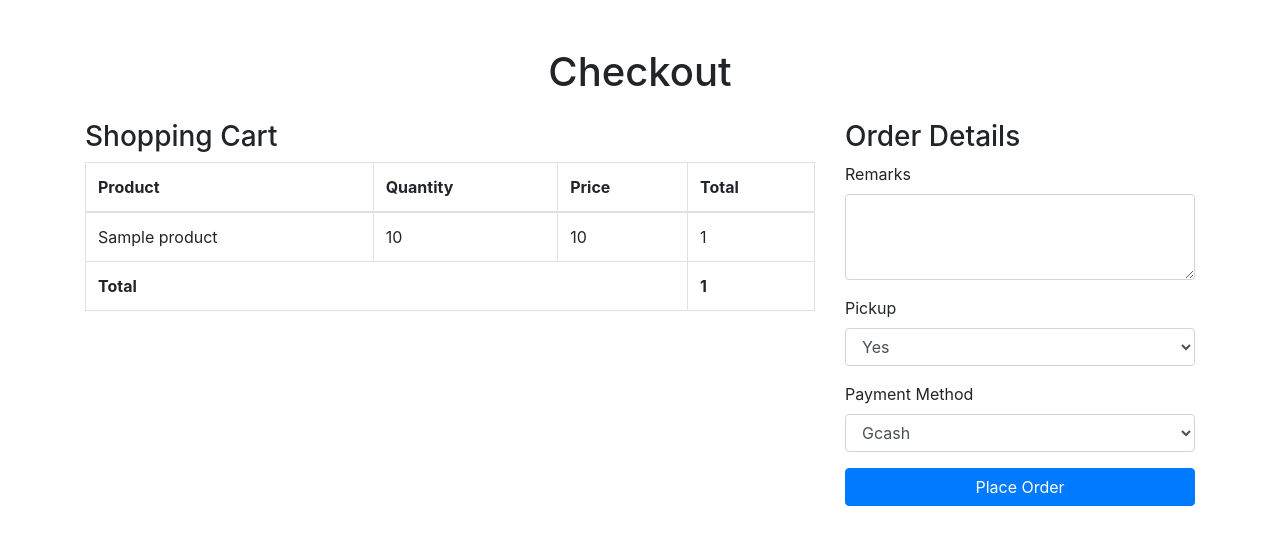
After one commit to JohnLloydProg/Minibakers-Django, a Django app: template main/templates/checkout.html in a window 1280 px wide. The commit adds this page. Shown: the top 545 px of the page. Run offline with Django 5.2, Linux system fonts and the light colour scheme; the template is opened without the code that fills it: most values are stand-ins (such as "Sample title", 1, 10 or a date in 2020).

Commit message:
AYOS NA PAKI DESIGN NG CHECKOUT TY

```diff
--- /dev/null
+++ b/main/templates/checkout.html
@@ -0,0 +1,79 @@
+<!DOCTYPE html>
+<html lang="en">
+<head>
+    <meta charset="UTF-8">
+    <meta name="viewport" content="width=device-width, initial-scale=1.0">
+    <title>Checkout</title>
+    <link href="https://cdn.jsdelivr.net/npm/bootstrap@4.0.0/dist/css/bootstrap.min.css" rel="stylesheet" crossorigin="anonymous">
+</head>
+<body>
+
+<div class="container my-5">
+    <h1 class="text-center mb-4">Checkout</h1>
+
+    <div class="row">
+        <!-- Cart Items Table -->
+        <div class="col-md-8">
+            <h3>Shopping Cart</h3>
+            <table class="table table-bordered">
+                <thead>
+                    <tr>
+                        <th>Product</th>
+                        <th>Quantity</th>
+                        <th>Price</th>
+                        <th>Total</th>
+                    </tr>
+                </thead>
+                <tbody>
+                    {% for item in cart_items %}
+                    <tr>
+                        <td>{{ item.product.name }}</td>
+                        <td>{{ item.quantity }}</td>
+                        <td>{{ item.product.price }}</td>
+                        <td>{{ item.total_price }}</td>
+                    </tr>
+                    {% endfor %}
+                    <tr>
+                        <td colspan="3"><strong>Total</strong></td>
+                        <td><strong>{{ total_price }}</strong></td>
+                    </tr>
+                </tbody>
+            </table>
+        </div>
+
+        <!-- Order Form -->
+        <div class="col-md-4">
+            <h3>Order Details</h3>
+            <form method="POST" action="{% url 'create_order' %}">
+                {% csrf_token %}
+                <div class="form-group">
+                    <label for="remarks">Remarks</label>
+                    <textarea class="form-control" id="remarks" name="remarks" rows="3"></textarea>
+                </div>
+
+                <div class="form-group">
+                    <label for="pickup">Pickup</label>
+                    <select class="form-control" id="pickup" name="pickup">
+                        <option value="True">Yes</option>
+                        <option value="False">No</option>
+                    </select>
+                </div>
+
+                <input type="hidden" name="total_price" value="{{ total_price }}">
+
+                <div class="form-group">
+                    <label for="payment_method">Payment Method</label>
+                    <select class="form-control" id="payment_method" name="payment_method">
+                        <option value="Gcash">Gcash</option>
+                        <option value="Cash on Delivery">Cash on Delivery</option>
+                    </select>
+                </div>
+
+                <button type="submit" class="btn btn-primary btn-block">Place Order</button>
+            </form>
+        </div>
+    </div>
+</div>
+
+</body>
+</html>
--- a/main/templates/orders.html
+++ b/main/templates/orders.html
@@ -102,7 +102,7 @@
           <h3><b> Order #{{ order.id }} </b></h3>
           <p>Ordered at: {{ order.ordered_at }}</p>
           <p>Total: ₱{{ order.total }}</p>
-          <p class="order-status">Status: {{ order.status }}</p>
+          <p class="order-status">Status: {{ order.receipt.payment_method }}</p>
 
           <!-- Toggle order details -->
           <div class="order-actions text-center">
--- a/main/urls.py
+++ b/main/urls.py
@@ -11,11 +11,12 @@ urlpatterns = [
 
     path('add_to_cart/', views.add_to_cart, name='add_to_cart'),
     path('cart/', views.CartView.as_view(), name='cart'),
-
+    path('create_order/', views.create_order, name='create_order'),
     path('signup/', views.signup, name='signup'),
     path('login/', views.LoginView.as_view(), name='login'),
     path('logout/', views.user_logout, name='logout'),
-    path('orders/', views.orders_view, name='orders'),
+    path('orders/', views.OrderView.as_view(), name='orders'),
+    path('checkout/', views.CheckoutView.as_view(), name='checkout'),
 
     #path('product/1/', views.product1, name='product1'),
     #path('product/2/', views.product2, name='product2'),
```
Also changed, not shown: main/templates/cart_sidebar.html (+35 -33 lines), main/views.py (+44 -21 lines).
